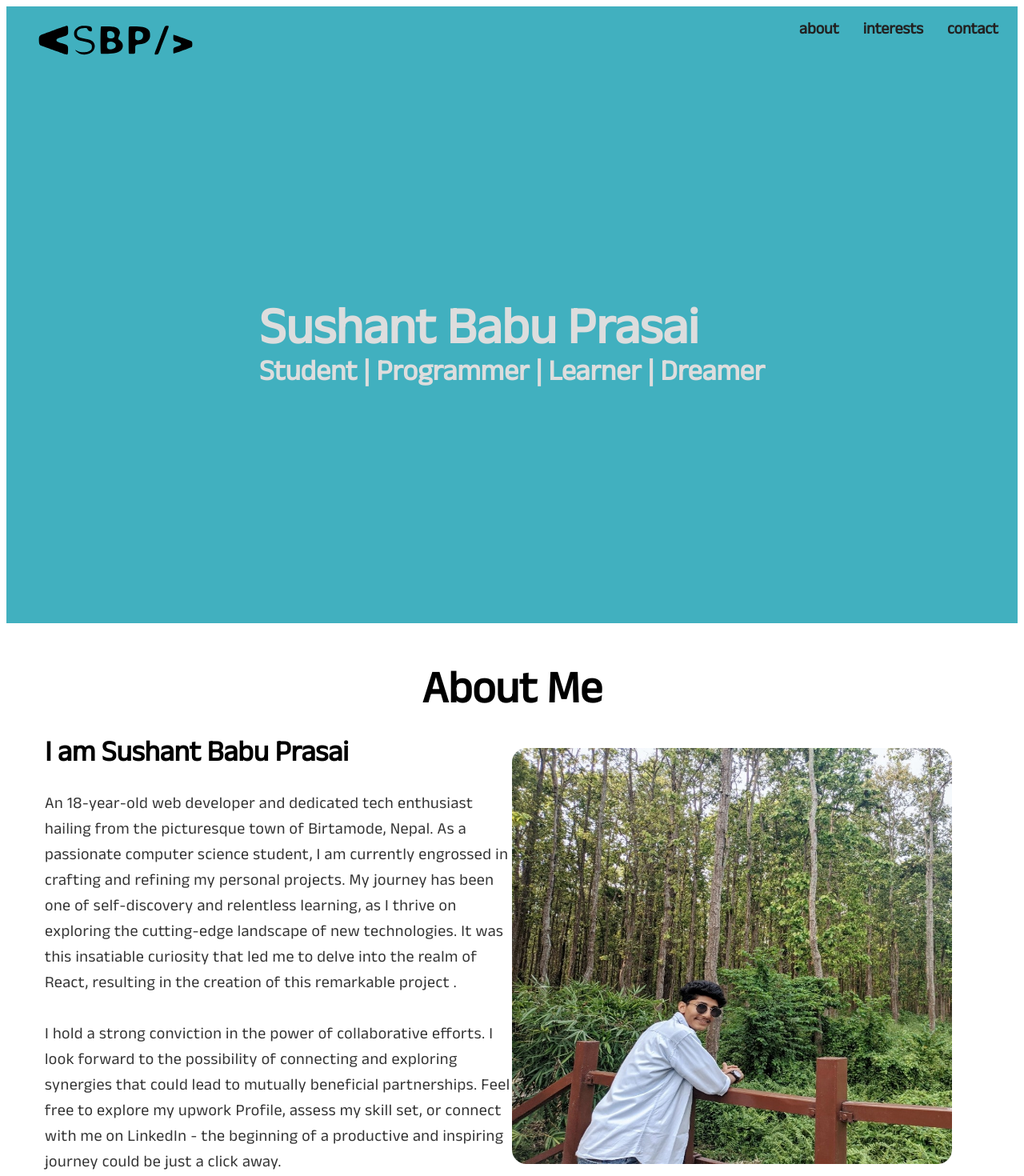
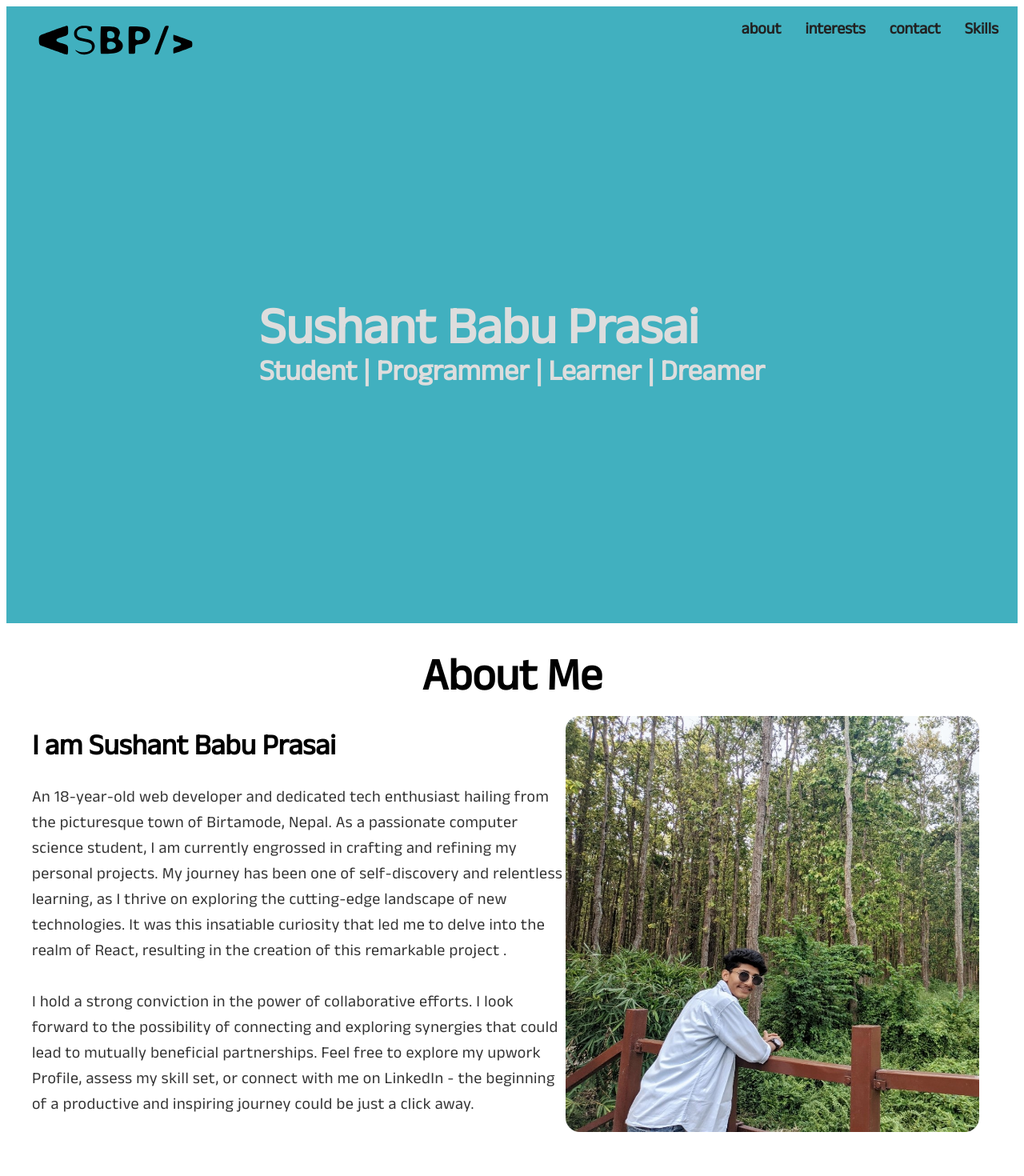
Before and after one commit to Sushant696/Portfolio-project, a React (Vite) app: page / in a window 1280 px wide. Shown: the top 1470 px of the page at 80% size. Built offline with nearby package versions, Linux system fonts and the light colour scheme; some icons are missing.

Commit message:
new  commit

```diff
--- a/src/pages/about/index.tsx
+++ b/src/pages/about/index.tsx
@@ -11,10 +11,10 @@ import {
 
 export default function About() {
   return (
-    <HomePageWrapper className="p-[2rem]" id="about">
-      <h1 className="text-center mb-8 font-bold text-[3.5rem]">About Me</h1>
+    <HomePageWrapper className="p-[1rem]" id="about">
+      <h1 className="text-center mb-5 font-bold text-[3.5rem]">About Me</h1>
       <div className="flex justify-center">
-        <HomeWrapper className=" p-[1rem]">
+        <HomeWrapper className=" p-[1rem] max-w ">
           <StyledContent className="flex flex-col flex-none gap-[32px]">
             <StyledHeading className="  font-bold">
               I am Sushant Babu Prasai
@@ -47,3 +47,4 @@ export default function About() {
   );
 }
 // there is problem with the file path because the svg format is working properly but png and the jpg are not working so well how the fuck can by that ??
+// this is one thing but if the file path was mistake then how the image is loading in local host and not loading in actuall hosting with netlify.
--- a/src/pages/about/styling.ts
+++ b/src/pages/about/styling.ts
@@ -8,29 +8,27 @@ export const HomePageWrapper = styled("div")`
 export const HomeWrapper = styled("div")`
   display: flex;
   align-items: center;
-  width:1200px;
   @media (max-width: 1024px) {
     display: block;
   }
 `;
 
 export const SushantImg = styled("div")`
-  flex: 1;
+  flex: 0.8;
   @media (max-width: 1124px) {
-    display:flex;
-    justify-content :center;
-
+    display: flex;
+    justify-content: center;
   }
 `;
 
 export const StyledImg = styled("img")`
-  width:550px;
-  height :520px;
+  width: 550px;
+  height: 520px;
   border-radius: 18px;
-
 `;
 
 export const StyledContent = styled("div")`
+  text-align: left;
   flex: 1;
 `;
 
@@ -43,7 +41,6 @@ export const StyledHeading = styled("h1")`
 `;
 export const StyledSubHeading = styled("h1")`
   font-size: 23px;
-
   @media (max-width: 1400px) {
     font-size: 20px;
   }
--- a/src/pages/navbar/index.tsx
+++ b/src/pages/navbar/index.tsx
@@ -31,6 +31,9 @@ export default function Navbar() {
         <a href="#contact" onClick={(e) => scrollToSection(e, 'contact')}>
           <h2 className="text-[#222] font-semibold">contact</h2>
         </a>
+        <a href="#contact" onClick={(e) => scrollToSection(e, 'skills')}>
+          <h2 className="text-[#222] font-semibold">Skills</h2>
+        </a>
       </div>
     </StyledNav>
   );
--- /dev/null
+++ b/src/pages/skills/index.tsx
@@ -0,0 +1,9 @@
+const Skills = () => {
+  return (
+    <div>
+        My Proficiency
+    </div>
+  )
+}
+
+export default Skills
--- a/src/routing/path.tsx
+++ b/src/routing/path.tsx
@@ -3,6 +3,7 @@ import Home from "../layout";
 import About from "../pages/about";
 import Interest from "../pages/interest/index.";
 import Contact from "../pages/contact";
+import Skills from "../pages/skills";
 export default function Routing() {
   return (
     <>
@@ -11,6 +12,7 @@ export default function Routing() {
         <Route path="/about" element={<About />} />
         <Route path="/interest" element={<Interest/>} />
         <Route path="/contact" element={<Contact/>} />
+        <Route path="/skills" element={<Skills/>} />
       </Routes>
     </>
   );
```
Also changed, not shown: src/pages/skills/styling.ts (added), 1 other file (tests, documents, lock files or other folders).
